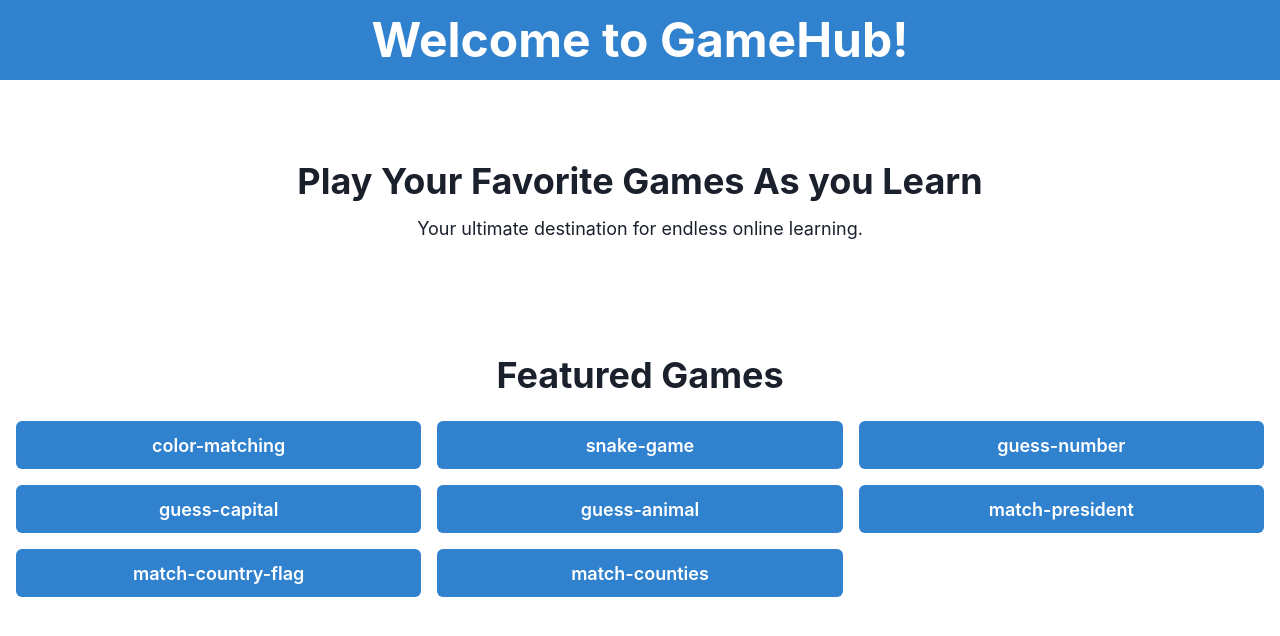
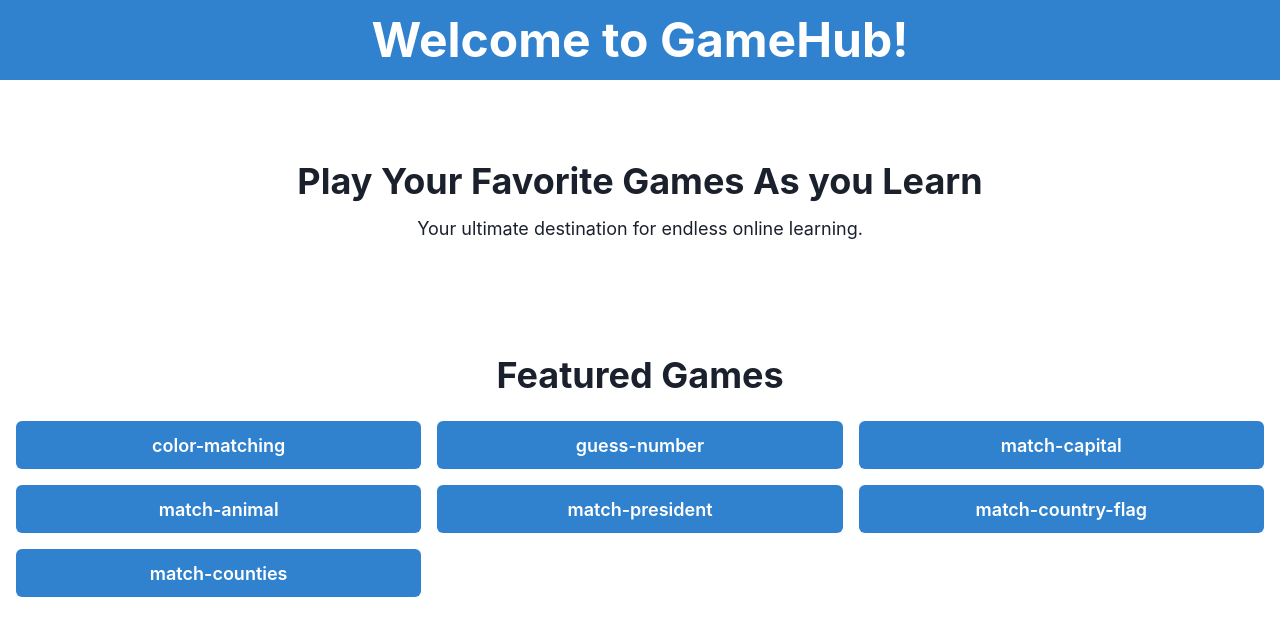
Before and after one commit to clinton-mwachia/react-games, a React (Vite) app: page / in a window 1280 px wide. Shown: the top 636 px of the page. Built offline with nearby package versions, Linux system fonts and the light colour scheme.

Commit message:
updated routes

```diff
--- a/src/App.jsx
+++ b/src/App.jsx
@@ -35,9 +35,9 @@ function App() {
           <Route exact path="/" element={<Home />} />;
           <Route path="/color-matching" element={<ColorMatching />} />
           <Route path="/snake-game" element={<Snake />} />
-          <Route path="/guess-number" element={<GuessNumber />} />
-          <Route path="/guess-capital-city" element={<GuessCapitalCity />} />
-          <Route path="/guess-animal" element={<GuessAnimal />} />
+          <Route path="/match-number" element={<GuessNumber />} />
+          <Route path="/match-capital-city" element={<GuessCapitalCity />} />
+          <Route path="/match-animal" element={<GuessAnimal />} />
           <Route path="/match-president" element={<MatchPresident />} />
           <Route path="/match-country-flags" element={<MatchCountryFlags />} />
           <Route path="/match-counties" element={<MatchCounties />} />
--- a/src/views/home/Home.jsx
+++ b/src/views/home/Home.jsx
@@ -8,10 +8,10 @@ const Home = () => {
   }, []);
   const games = [
     { to: "/color-matching", name: "color-matching" },
-    { to: "/snake-game", name: "snake-game" },
+    /*{ to: "/snake-game", name: "snake-game" },*/
     { to: "/guess-number", name: "guess-number" },
-    { to: "/guess-capital-city", name: "guess-capital" },
-    { to: "/guess-animal", name: "guess-animal" },
+    { to: "/match-capital-city", name: "match-capital" },
+    { to: "/match-animal", name: "match-animal" },
     { to: "/match-president", name: "match-president" },
     { to: "/match-country-flags", name: "match-country-flag" },
     { to: "/match-counties", name: "match-counties" },
```
